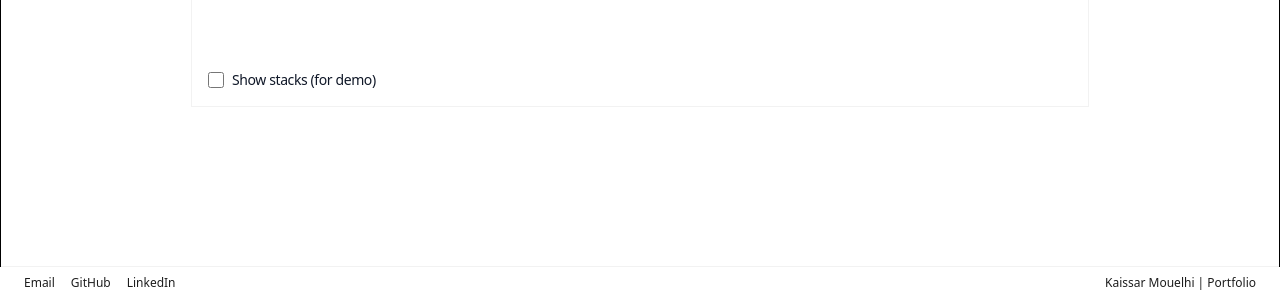
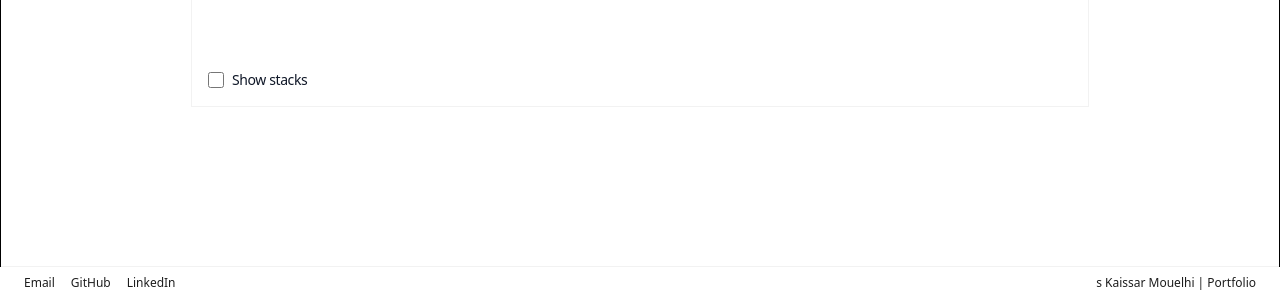
Before and after one commit to kmdebug/react-browser-history-simulator, a React (Vite) app: page / in a window 1280 px wide. Shown: the part 501-797 px from the top of the page. Built offline with nearby package versions, Linux system fonts and the light colour scheme.

Commit message:
feat(navigation): add .npmrc file and update footer links in App component

```diff
--- a/src/app/App.tsx
+++ b/src/app/App.tsx
@@ -10,7 +10,6 @@ export default function App(): JSX.Element {
         <div className="flex items-center gap-4">
           <a
             className="text-[#1d1d1d] text-xs hover:underline cursor-pointer"
-            rel="noreferrer"
             href="mailto:kaissar.mouelhi@outlook.com"
           >
             Email
@@ -18,7 +17,7 @@ export default function App(): JSX.Element {
           <a
             className="text-[#1d1d1d] text-xs hover:underline cursor-pointer"
             rel="noreferrer"
-            href=""
+            href="https://github.com/kmdebug/react-browser-history-simulator.git"
             target="_blank"
           >
             GitHub
@@ -39,7 +38,7 @@ export default function App(): JSX.Element {
             href="https://www.kmdebug.dev/"
             target="_blank"
           >
-            Kaissar Mouelhi | Portfolio
+            s Kaissar Mouelhi | Portfolio
           </a>
         </p>
       </footer>
--- a/src/features/navigation/ui/StacksInspector.tsx
+++ b/src/features/navigation/ui/StacksInspector.tsx
@@ -24,7 +24,7 @@ const StacksInspector: React.FC<Props> = ({
           onChange={(e) => onToggle(e.target.checked)}
           className="border-gray-300 rounded size-4"
         />
-        Show stacks (for demo)
+        Show stacks
       </label>
     </div>
 
```
Also changed, not shown: 1 other file (tests, documents, lock files or other folders).
